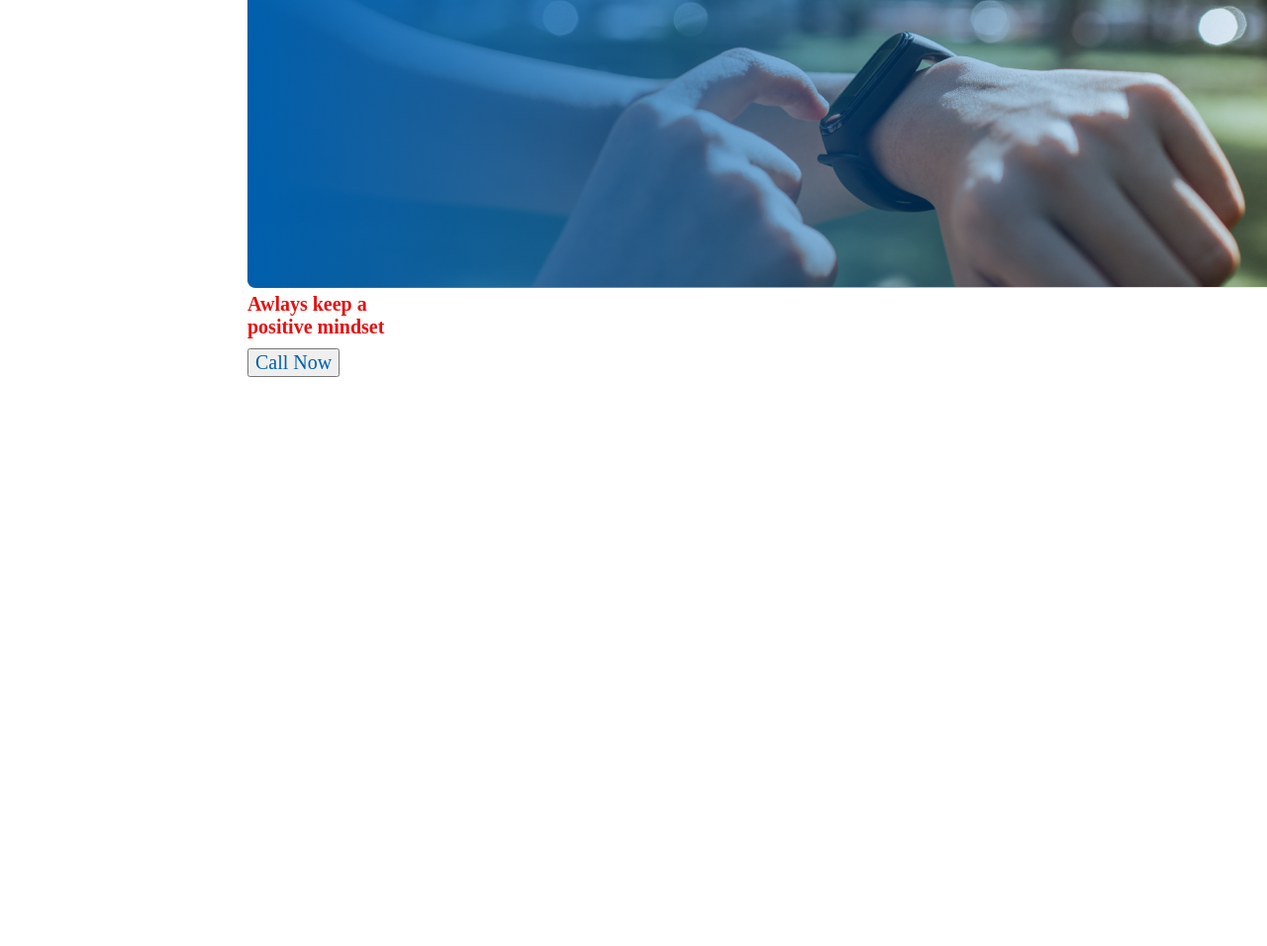
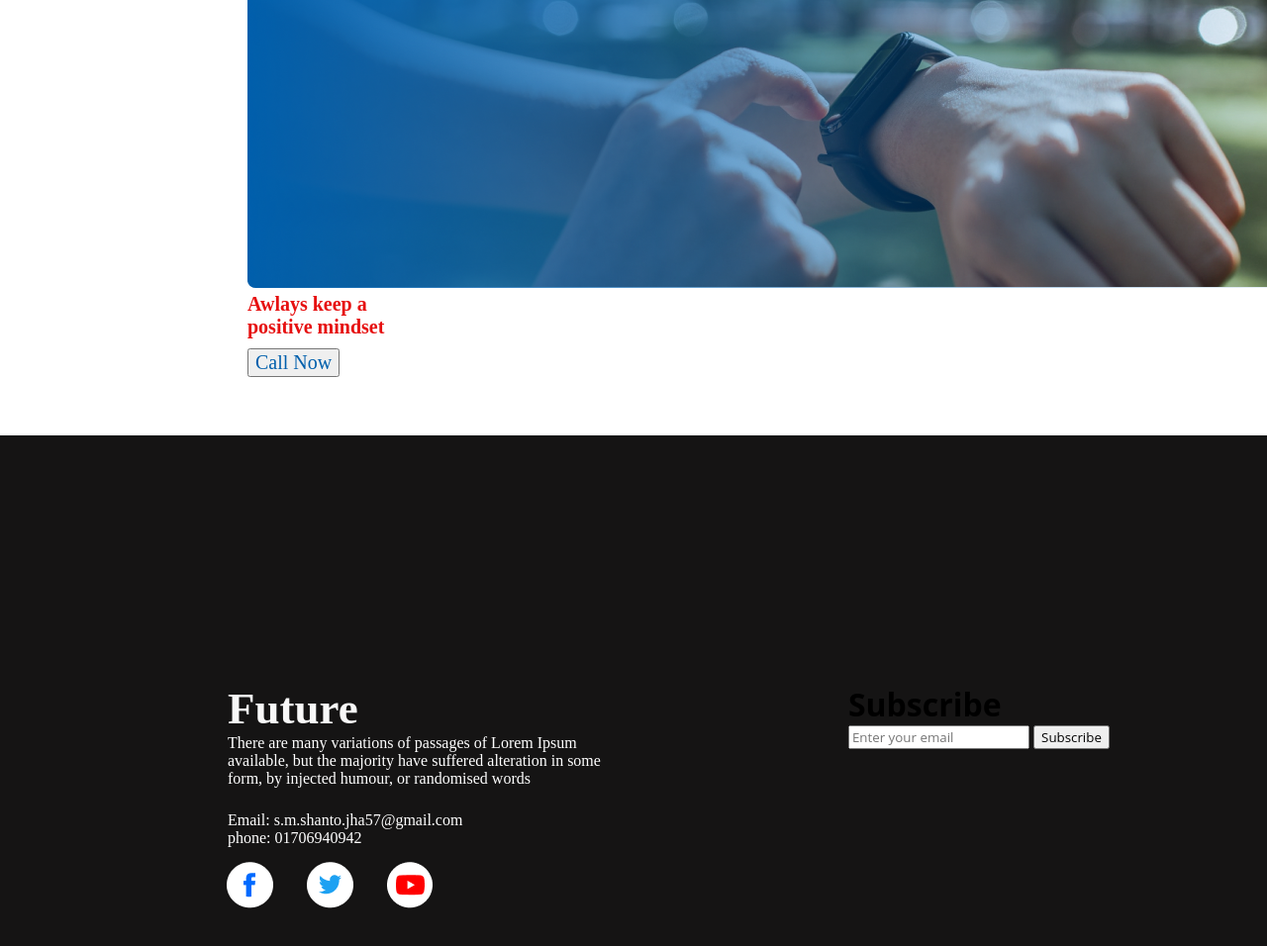
Before and after one commit to SanviRahman/new-year-portfolio, a plain HTML site: page index.html in a window 1280 px wide. Shown: the part 2254-3210 px from the top of the page at 99% size. Before the commit the page ends 2675 px from the top, so only its background shows below. Drawn offline with Linux system fonts and the light colour scheme.

Commit message:
added now

```diff
--- a/index.html
+++ b/index.html
@@ -84,6 +84,27 @@
             </div>
         </section>
     </main>
+    <!-- Footer Part -->
+    <footer class="footer">
+        <div class="div4">
+            <div class="div4-1">
+                <h1 class="font8">Future</h1>
+                <p class="para6">There are many variations of passages of Lorem Ipsum <br>
+                available, but the majority have suffered alteration in some <br>
+                form, by injected humour, or randomised words</p>
+                <p class="para7">Email: s.m.shanto.jha57@gmail.com</p>
+                <p class="para8">phone: 01706940942</p>
 
+                <img id="sanvi1" src="images/icons/fb.png" alt="">
+                <img id="sanvi2" src="images/icons/twitter.png" alt="">
+                <img id="sanvi3" src="images/icons/youtube.png" alt="">
+            </div>
+            <div class="div4-2">
+                <h1 class="font9">Subscribe</h1>
+                <input type="text" id="sanvi" placeholder="Enter your email">
+                <button class="btn2">Subscribe</button>
+            </div>
+        </div>
+    </footer>
 </body>
 </html>
--- a/styles.css
+++ b/styles.css
@@ -182,7 +182,7 @@
     flex-shrink: 0;
     border-radius: 8px;
     margin-left: 250px;
-    margin-bottom: 50px;
+    margin-bottom: 150px;
 }
 .font7{
     color: #e60f0f;
@@ -197,5 +197,63 @@
     font-family: Work Sans;
     font-size: 20px;
     font-style: normal;
-    margin-bottom: 40px;
+    margin-bottom: 100px;
 }
+/* Footer Part */
+.div4{
+    padding-top: 250px;
+    display: flex;
+    width: 1600px;
+    height: 577px;
+    flex-shrink: 0;
+    background: var(--dark-01, #151414);
+
+}
+.div4-2{
+    margin-left: 250px;
+    margin-right: 300px;
+}
+/* div4-1 */
+#sanvi1{
+    margin-left: 214px;
+    padding: 15px;
+}
+#sanvi2{
+    padding: 15px;
+}
+#sanvi3{
+    padding: 15px;
+}
+.font8{
+    color: #F8F8F8;
+    font-family: Work Sans;
+    font-size: 45px;
+    font-style: normal;
+    margin-left: 230px;
+}
+.para6{
+    color: #FFF;
+    font-family: Work Sans;
+    font-size: 16px;
+    font-style: normal;
+    margin-left: 230px;
+    padding-bottom: 24px;
+}
+.para7{
+    color: #FFF;
+    font-family: Work Sans;
+    font-size: 16px;
+    font-style: normal;
+    margin-left: 230px;
+}
+.para8{
+    color: #FFF;
+    font-family: Work Sans;
+    font-size: 16px;
+    font-style: normal;
+    margin-left: 230px;
+}
+/* div4-2 */
+div4-2{
+    display:block;
+}
```
